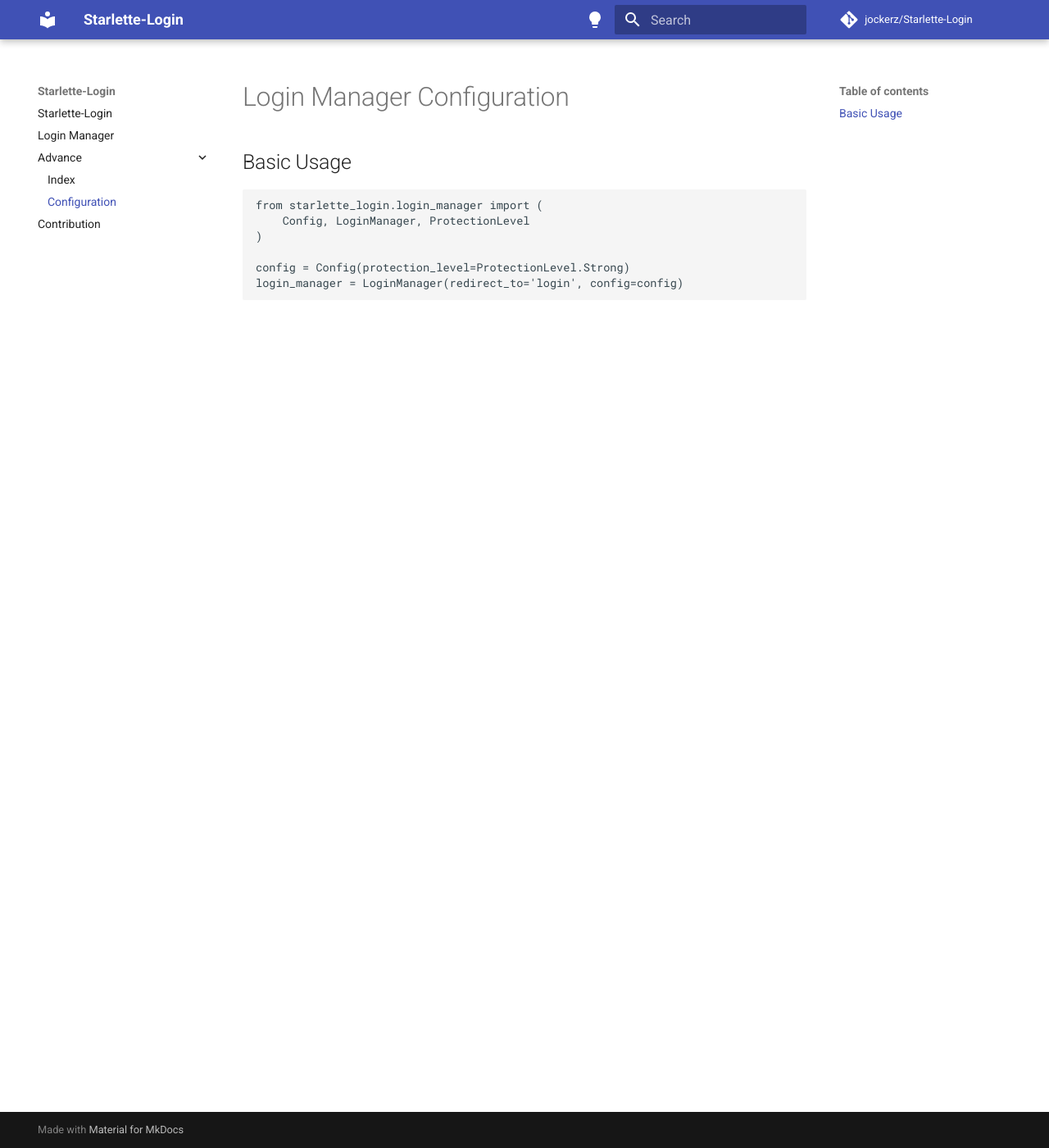
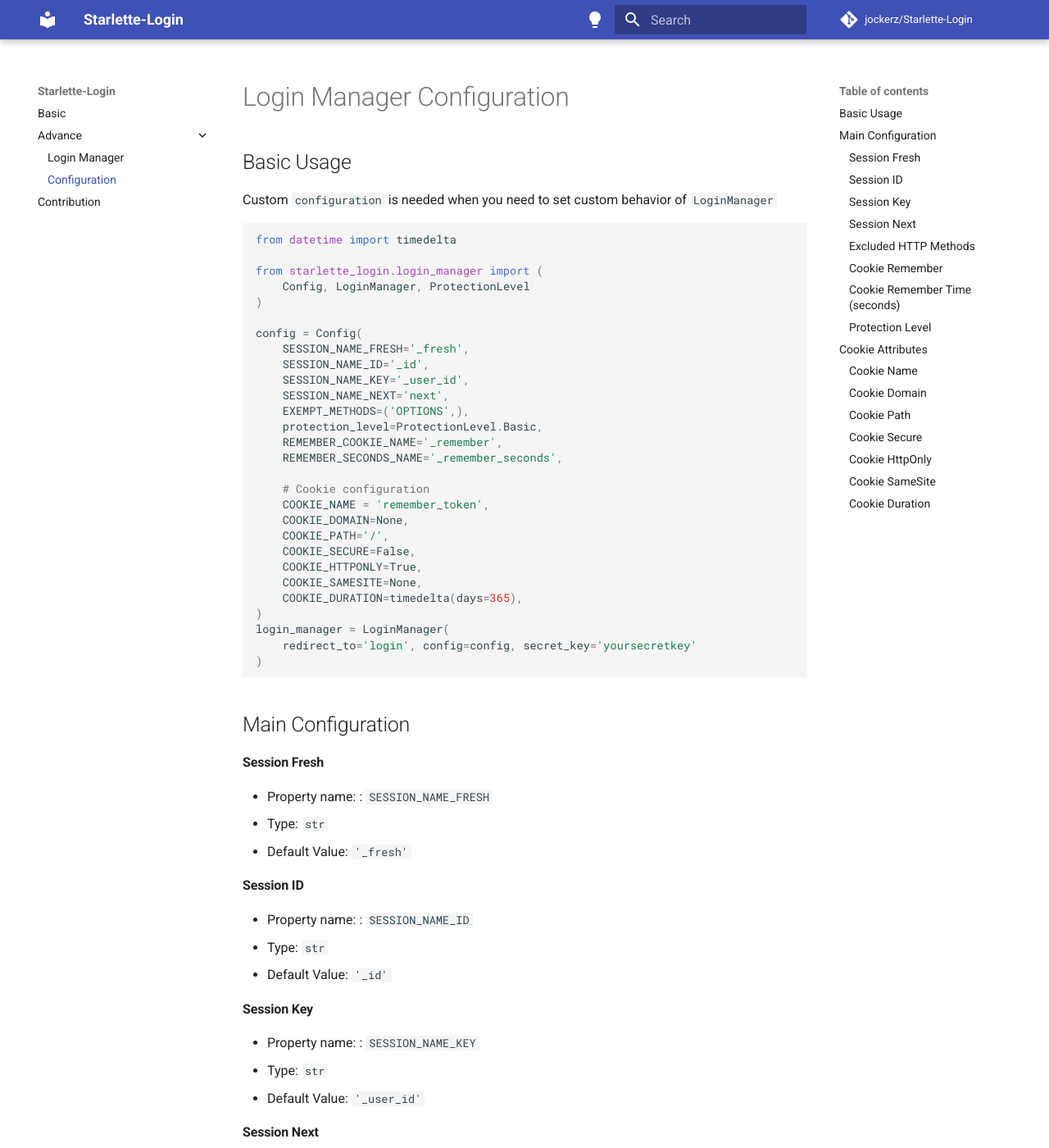
Before and after one commit to jockerz/Starlette-Login, an MkDocs documentation site: the page built from docs/advance/configuration.md, in a window 1280 px wide and 1400 px high. Shown: the whole window at 82% size. Built offline with MkDocs 1.6.1 and Material for MkDocs 9.7.7, drawn with Linux system fonts in a browser that asks for light colours; comment, search, counter and statistics services are not loaded; some of the changed text lies outside the part shown.

Commit message:
minor update and add documentation

````diff
--- a/docs/advance/configuration.md
+++ b/docs/advance/configuration.md
@@ -1,6 +1,99 @@
 # Login Manager Configuration
 
 ## Basic Usage
+
+Custom `configuration` is needed when you need to set custom behavior of `LoginManager`
+
+```python
+from datetime import timedelta
+
+from starlette_login.login_manager import (
+    Config, LoginManager, ProtectionLevel
+)
+
+config = Config(
+    SESSION_NAME_FRESH='_fresh',
+    SESSION_NAME_ID='_id',
+    SESSION_NAME_KEY='_user_id',
+    SESSION_NAME_NEXT='next',
+    EXEMPT_METHODS=('OPTIONS',),
+    protection_level=ProtectionLevel.Basic,
+    REMEMBER_COOKIE_NAME='_remember',
+    REMEMBER_SECONDS_NAME='_remember_seconds',
+
+    # Cookie configuration
+    COOKIE_NAME = 'remember_token',
+    COOKIE_DOMAIN=None,
+    COOKIE_PATH='/',
+    COOKIE_SECURE=False,
+    COOKIE_HTTPONLY=True,
+    COOKIE_SAMESITE=None,
+    COOKIE_DURATION=timedelta(days=365),
+)
+login_manager = LoginManager(
+    redirect_to='login', config=config, secret_key='yoursecretkey'
+)
+```
+
+## Main Configuration
+
+#### Session Fresh
+
+ - Property name: : `SESSION_NAME_FRESH`
+ - Type: `str`
+ - Default Value: `'_fresh'`
+
+
+#### Session ID
+
+ - Property name: : `SESSION_NAME_ID`
+ - Type: `str`
+ - Default Value: `'_id'`
+
+
+#### Session Key
+
+ - Property name: : `SESSION_NAME_KEY`
+ - Type: `str`
+ - Default Value: `'_user_id'`
+
+
+#### Session Next
+
+ - Property name: : `SESSION_NAME_NEXT`
+ - Type: `str`
+ - Default Value: `'next'`
+
+
+#### Excluded HTTP Methods
+
+ - Property name: : `EXEMPT_METHODS`
+ - Type: `tuple`
+ - Default Value: `{'OPTIONS'}`
+
+
+#### Cookie Remember
+
+ - Property name: : `REMEMBER_COOKIE_NAME`
+ - Type: `str`
+ - Default Value: `'_remember'`
+
+
+#### Cookie Remember Time (seconds)
+
+ - Property name: : `REMEMBER_SECONDS_NAME`
+ - Type: `str`
+ - Default Value: `'_remember_seconds'`
+
+
+#### Protection Level
+
+ - Property name: : `protection_level`
+ - Type: `ProtectionLevel`
+ - Default Value: `ProtectionLevel.Basic`
+
+
+Usage:
 
 ```python
 from starlette_login.login_manager import (
@@ -8,5 +101,61 @@ from starlette_login.login_manager import (
 )
 
 config = Config(protection_level=ProtectionLevel.Strong)
-login_manager = LoginManager(redirect_to='login', config=config)
+login_manager = LoginManager(
+    redirect_to='login', config=config, secret_key='yoursecretkey'
+)
 ```
+
+## Cookie Attributes
+
+Documentation: [Cookie - developer.mozilla.org](https://developer.mozilla.org/en-US/docs/Web/HTTP/Cookies)
+
+
+#### Cookie Name
+
+ - Property name: : `COOKIE_NAME`
+ - Type: `str`
+ - Default Value: `'remember_token'`
+
+
+#### Cookie Domain
+
+ - Property name: : `COOKIE_DOMAIN`
+ - Type: `typing.Optional[str]`
+ - Default Value: `None`
+
+
+#### Cookie Path
+
+ - Property name: : `COOKIE_PATH`
+ - Type: `str`
+ - Default Value: `'/'`
+
+
+#### Cookie Secure
+
+ - Property name: : `COOKIE_SECURE`
+ - Type: `bool`
+ - Default Value: `False`
+
+
+#### Cookie HttpOnly
+
+ - Property name: : `COOKIE_HTTPONLY`
+ - Type: `bool`
+ - Default Value: `True`
+
+
+#### Cookie SameSite
+
+ - Property name: : `COOKIE_SAMESITE`
+ - Type: `str`
+ - Default Value: `None`
+ - Documentation: [SameSite - developer.mozilla.org](https://developer.mozilla.org/en-US/docs/Web/HTTP/Headers/Set-Cookie/SameSite)
+
+
+#### Cookie Duration
+
+ - Property name: : `COOKIE_DURATION`
+ - Type: `datetime.timedelta`
+ - Default Value: `timedelta(days=365)`
--- a/mkdocs.yml
+++ b/mkdocs.yml
@@ -16,15 +16,18 @@ theme:
       toggle:
         icon: 'material/lightbulb-outline'
         name: 'Switch to light mode'
+markdown_extensions:
+  - pymdownx.highlight:
+      anchor_linenums: true
+  - pymdownx.superfences
 
 repo_name: jockerz/Starlette-Login
 repo_url: https://github.com/jockerz/Starlette-Login
 edit_uri: ""
 
 nav:
-  - Starlette-Login: index.md
-  - Login Manager: login-manager.md
+  - Basic: index.md
   - Advance:
-    - advance/index.md
+    - Login Manager: advance/login-manager.md
     - Configuration: advance/configuration.md
   - Contribution: contribution.md
````
Also changed, not shown: .readthedocs.yaml (added, +20 -0 lines), docs/advance/login-manager.md (added, +36 -0 lines), docs/login-manager.md (deleted, +0 -16 lines), 1 other file.
